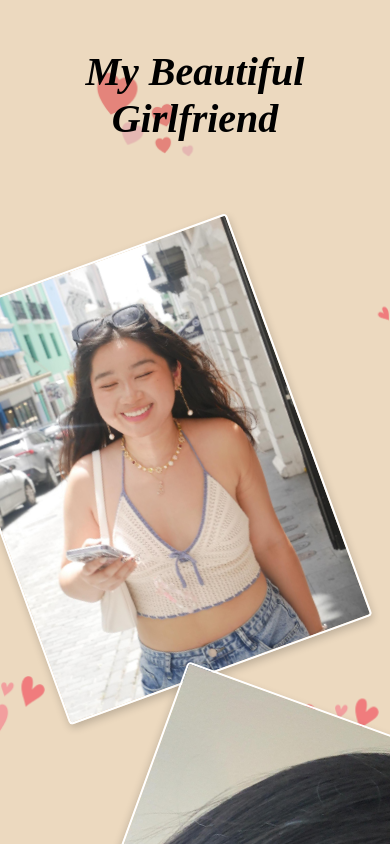
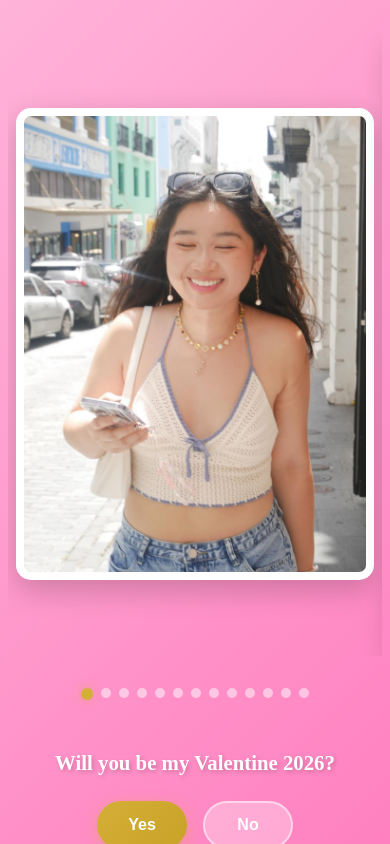
Before and after one commit to aperalta03/Valentines-Gift, a Next.js app: page / in a window 390 px wide. Built offline with nearby package versions, Linux system fonts and the light colour scheme.

Commit message:
First attempt of new set

```diff
--- a/app/components/Collage.jsx
+++ b/app/components/Collage.jsx
@@ -1,13 +1,19 @@
 'use client';
 
-import React, { useState, useEffect } from 'react';
+import React, { useState, useEffect, useRef } from 'react';
 import confetti from 'canvas-confetti';
 import styles from './Collage.module.css';
 
 export default function Collage({ onImagesLoaded }) {
   const [images, setImages] = useState([]);
   const [loadedCount, setLoadedCount] = useState(0);
-  const [noClicks, setNoClicks] = useState(0);
+  const [currentIndex, setCurrentIndex] = useState(0);
+  const [startX, setStartX] = useState(0);
+  const [currentX, setCurrentX] = useState(0);
+  const [isDragging, setIsDragging] = useState(false);
+  const [offset, setOffset] = useState(0);
+  const [isTransitioning, setIsTransitioning] = useState(false);
+  const containerRef = useRef(null);
 
   useEffect(() => {
     async function fetchImages() {
@@ -32,24 +38,84 @@ export default function Collage({ onImagesLoaded }) {
     }
   }, [loadedCount, images, onImagesLoaded]);
 
+  // Touch/Mouse handlers for swiping
+  const handleStart = (clientX) => {
+    setIsDragging(true);
+    setStartX(clientX);
+    setCurrentX(clientX);
+  };
+
+  const handleMove = (clientX) => {
+    if (!isDragging) return;
+    setCurrentX(clientX);
+    const diff = clientX - startX;
+    setOffset(diff);
+  };
+
+  const handleEnd = () => {
+    if (!isDragging) return;
+
+    // Use offset directly since it's already calculated
+    const diff = offset;
+    const threshold = 50; // Minimum swipe distance
+
+    if (Math.abs(diff) > threshold) {
+      setIsTransitioning(true);
+      if (diff > 0 && currentIndex > 0) {
+        // Swipe right - go to previous
+        setCurrentIndex(currentIndex - 1);
+      } else if (diff < 0 && currentIndex < images.length - 1) {
+        // Swipe left - go to next
+        setCurrentIndex(currentIndex + 1);
+      }
+      setTimeout(() => setIsTransitioning(false), 300);
+    }
+
+    setIsDragging(false);
+    setOffset(0);
+  };
+
+  // Touch events
+  const handleTouchStart = (e) => {
+    handleStart(e.touches[0].clientX);
+  };
+
+  const handleTouchMove = (e) => {
+    handleMove(e.touches[0].clientX);
+  };
+
+  const handleTouchEnd = () => {
+    handleEnd();
+  };
+
+  // Mouse events (for desktop testing)
+  const handleMouseDown = (e) => {
+    handleStart(e.clientX);
+  };
+
+  const handleMouseMove = (e) => {
+    if (isDragging) {
+      handleMove(e.clientX);
+    }
+  };
+
+  const handleMouseUp = () => {
+    handleEnd();
+  };
+
   useEffect(() => {
-    const items = document.querySelectorAll(`.${styles.imageItem}`);
-    const observer = new IntersectionObserver(
-      (entries, observerInstance) => {
-        entries.forEach((entry) => {
-          if (entry.isIntersecting) {
-            entry.target.classList.add(styles.visible);
-            observerInstance.unobserve(entry.target);
+    if (isDragging) {
+      const handleMouseMoveEvent = (e) => handleMove(e.clientX);
+      const handleMouseUpEvent = () => handleEnd();
+
+      document.addEventListener('mousemove', handleMouseMoveEvent);
+      document.addEventListener('mouseup', handleMouseUpEvent);
+      return () => {
+        document.removeEventListener('mousemove', handleMouseMoveEvent);
+        document.removeEventListener('mouseup', handleMouseUpEvent);
+      };
     }
-        });
-      },
-      { threshold: 0.1 }
-    );
-    items.forEach((item) => observer.observe(item));
-    return () => {
-      items.forEach((item) => observer.unobserve(item));
-    };
-  }, [images]);
+  }, [isDragging]);
 
   const triggerConfetti = () => {
     const scalar = 4;
@@ -71,39 +137,77 @@ export default function Collage({ onImagesLoaded }) {
   };
 
   const handleNoClick = () => {
-    setNoClicks((prev) => {
-      const newCount = prev + 1;
-      if (newCount >= 2) {
-        triggerConfetti();
-        return 0;
+    // No button can still trigger confetti after a few clicks if desired
+    // For now, keeping it simple
+  };
+
+  const goToPrevious = () => {
+    if (currentIndex > 0) {
+      setCurrentIndex(currentIndex - 1);
     }
-      return newCount;
-    });
   };
+
+  const goToNext = () => {
+    if (currentIndex < images.length - 1) {
+      setCurrentIndex(currentIndex + 1);
+    }
+  };
+
+  const transformX = -currentIndex * 100 + (offset / (containerRef.current?.offsetWidth || 1)) * 100;
 
   return (
     <div className={styles.collageWrapper}>
-      <h1 className={styles.title}>My Beautiful Girlfriend</h1>
-      <div className={styles.collageContainer}>
+      <div className={styles.carouselContainer}
+        ref={containerRef}
+        onTouchStart={handleTouchStart}
+        onTouchMove={handleTouchMove}
+        onTouchEnd={handleTouchEnd}
+        onMouseDown={handleMouseDown}
+      >
+        <div
+          className={`${styles.carouselTrack} ${isDragging ? styles.noTransition : ''}`}
+          style={{ transform: `translateX(${transformX}%)` }}
+        >
           {images.map((file, index) => (
+            <div key={index} className={styles.card}>
               <img
+                src={`/MY_BABY/${file}`}
+                alt={`Image ${index + 1}`}
+                className={styles.cardImage}
+                onLoad={() => setLoadedCount((prev) => prev + 1)}
+                draggable={false}
+              />
+            </div>
+          ))}
+        </div>
+      </div>
+
+      {/* Navigation dots */}
+      {images.length > 1 && (
+        <div className={styles.dotsContainer}>
+          {images.map((_, index) => (
+            <button
               key={index}
-            src={`/MY_BABY/${file}`}
-            alt={`Image ${index}`}
-            className={styles.imageItem}
-            onLoad={() => setLoadedCount((prev) => prev + 1)}
+              className={`${styles.dot} ${index === currentIndex ? styles.activeDot : ''}`}
+              onClick={() => setCurrentIndex(index)}
+              aria-label={`Go to image ${index + 1}`}
             />
           ))}
         </div>
-      <div className={styles.subscriptionSection}>
-        <p className={styles.subscriptionText}>
-          Do you want to be my Valentine and my baby for another year? Renew subscription.
+      )}
+
+      {/* Message section */}
+      <div className={styles.messageSection}>
+        <p className={styles.messageText}>
+          Will you be my Valentine 2026?
         </p>
         <div className={styles.buttonContainer}>
           <button className={styles.yesButton} onClick={handleYesClick}>
             Yes
           </button>
-          <button className={styles.noButton} onClick={handleNoClick}></button>
+          <button className={styles.noButton} onClick={handleNoClick}>
+            No
+          </button>
         </div>
       </div>
     </div>
--- a/app/components/Collage.module.css
+++ b/app/components/Collage.module.css
@@ -1,136 +1,212 @@
 .collageWrapper {
   position: relative;
-    background-image: url('/background.png');
-    background-attachment: fixed;
-    background-size: cover;
-    background-position: center;
+  background: linear-gradient(135deg, #ffb3d9 0%, #ff99cc 50%, #ff80bf 100%);
+  min-height: 100vh;
   display: flex;
   flex-direction: column;
   align-items: center;
-    gap: 1rem;
-    padding: 1rem;
+  padding: 2rem 1rem;
+  z-index: 2;
 }
-.title {
-    font-size: 4rem;
-    font-style: italic;
-    font-weight: bold;
-    margin: 3rem 0;
+
+.carouselContainer {
+  width: 100%;
+  max-width: 400px;
+  margin: 2rem auto;
+  position: relative;
+  overflow: hidden;
+  touch-action: pan-y;
+  cursor: grab;
+  user-select: none;
 }
-.collageContainer {
-    margin-top: 3rem;
+
+.carouselContainer:active {
+  cursor: grabbing;
+}
+
+.carouselTrack {
   display: flex;
-    flex-direction: column;
+  transition: transform 0.3s cubic-bezier(0.4, 0, 0.2, 1);
+  will-change: transform;
+}
+
+.carouselTrack.noTransition {
+  transition: none;
+}
+
+.card {
+  min-width: 100%;
+  padding: 0 1rem;
+  display: flex;
   justify-content: center;
   align-items: center;
-    gap: 1rem;
 }
-.imageItem {
-    width: 20%;
+
+.cardImage {
+  width: 100%;
+  max-width: 350px;
   height: auto;
+  border-radius: 20px;
+  box-shadow: 0 10px 30px rgba(0, 0, 0, 0.2);
   object-fit: cover;
-    border-radius: 4px;
-    border: 4px solid white;
-    box-shadow: 0 4px 8px rgba(0, 0, 0, 0.2);
-    transition: transform 0.6s ease-out, opacity 0.6s ease-out;
-    opacity: 0;
+  display: block;
+  background: white;
+  padding: 0.5rem;
 }
-.imageItem:nth-child(odd) {
-    transform: rotate(-20deg) translateX(-150px);
+
+.dotsContainer {
+  display: flex;
+  justify-content: center;
+  gap: 0.5rem;
+  margin: 1.5rem 0;
+  flex-wrap: wrap;
 }
-.imageItem:nth-child(even) {
-    transform: rotate(20deg) translateX(150px);
+
+.dot {
+  width: 10px;
+  height: 10px;
+  border-radius: 50%;
+  border: none;
+  background-color: rgba(255, 255, 255, 0.5);
+  cursor: pointer;
+  transition: all 0.3s ease;
+  padding: 0;
 }
-.imageItem.visible:nth-child(odd) {
-    transform: rotate(-20deg) translateX(-50px);
-    opacity: 1;
+
+.dot:hover {
+  background-color: rgba(255, 255, 255, 0.7);
+  transform: scale(1.2);
 }
-.imageItem.visible:nth-child(even) {
-    transform: rotate(20deg) translateX(50px);
-    opacity: 1;
+
+.activeDot {
+  background-color: #d4af37;
+  width: 12px;
+  height: 12px;
+  box-shadow: 0 0 10px rgba(212, 175, 55, 0.5);
 }
-.subscriptionSection {
+
+.messageSection {
   text-align: center;
-    margin-top: 10rem;
-    margin-bottom: 5rem;
+  margin-top: 2rem;
+  padding: 0 1rem;
+  max-width: 500px;
 }
-.subscriptionText {
-    font-size: 1.5rem;
-    font-weight: bold;
-    margin-bottom: 1rem;
+
+.messageText {
+  font-size: 1.8rem;
+  font-weight: 600;
+  color: #fff;
+  margin-bottom: 2rem;
+  text-shadow: 2px 2px 4px rgba(0, 0, 0, 0.2);
+  line-height: 1.4;
 }
+
 .buttonContainer {
   display: flex;
-    flex-direction: row;
   justify-content: center;
-    gap: 1rem;
+  gap: 1.5rem;
+  margin-top: 1rem;
 }
+
 .yesButton {
-    background-color: #4CAF50;
+  background: linear-gradient(135deg, #d4af37 0%, #c9a227 100%);
   color: white;
-    border: solid 1px black;
-    padding: 0.5rem 1rem;
-    border-radius: 4px;
-    font-size: 1rem;
+  border: none;
+  padding: 1rem 3rem;
+  border-radius: 50px;
+  font-size: 1.2rem;
+  font-weight: 600;
   cursor: pointer;
-    transition: background-color 0.3s;
+  transition: all 0.3s ease;
+  box-shadow: 0 4px 15px rgba(212, 175, 55, 0.4);
+  min-width: 120px;
 }
+
+.yesButton:hover {
+  transform: translateY(-2px);
+  box-shadow: 0 6px 20px rgba(212, 175, 55, 0.6);
+  background: linear-gradient(135deg, #e5c047 0%, #d4af37 100%);
+}
+
+.yesButton:active {
+  transform: translateY(0);
+}
+
 .noButton {
-    background-color: #F44336;
-    border: none;
-    color: transparent;
-    border: solid 1px black;
-    padding: 0.5rem 1rem;
-    border-radius: 4px;
-    font-size: 1rem;
-    position: relative;
+  background: rgba(255, 255, 255, 0.3);
+  color: white;
+  border: 2px solid rgba(255, 255, 255, 0.5);
+  padding: 1rem 3rem;
+  border-radius: 50px;
+  font-size: 1.2rem;
+  font-weight: 600;
   cursor: pointer;
-    transition: background-color 0.3s;
+  transition: all 0.3s ease;
+  min-width: 120px;
+  backdrop-filter: blur(10px);
 }
-.noButton::before {
-    content: "No";
-    color: white;
-    position: absolute;
-    top: 50%;
-    left: 50%;
-    transform: translate(-50%, -50%);
-    pointer-events: none;
+
+.noButton:hover {
+  background: rgba(255, 255, 255, 0.4);
+  border-color: rgba(255, 255, 255, 0.7);
+  transform: translateY(-2px);
 }
-.noButton:hover {
-    background-color: #4CAF50;
+
+.noButton:active {
+  transform: translateY(0);
 }
-.noButton:hover::before {
-    content: "Yes";
-}
+
 /* MOBILE RESPONSIVENESS */
 @media (max-width: 768px) {
-    .title {
-      font-size: 2.5rem;
-      margin: 2rem 0;
-      text-align: center;
+  .collageWrapper {
+    padding: 1rem 0.5rem;
   }
-    .subscriptionText {
-      font-size: 1.2rem;
+
+  .carouselContainer {
+    max-width: 100%;
+    margin: 1rem auto;
   }
-    .subscriptionSection {
-      margin-top: 3rem;
-      margin-bottom: 3rem;
+
+  .card {
+    padding: 0 0.5rem;
   }
-    .imageItem {
-      width: 90%;
-      border-width: 2px;
+
+  .cardImage {
+    max-width: 100%;
+    border-radius: 15px;
   }
-    .imageItem:nth-child(odd) {
-      transform: rotate(-20deg) translateX(-50px);
+
+  .messageText {
+    font-size: 1.5rem;
+    margin-bottom: 1.5rem;
   }
-    .imageItem:nth-child(even) {
-      transform: rotate(20deg) translateX(50px);
+
+  .buttonContainer {
+    gap: 1rem;
+    flex-direction: row;
   }
-    .imageItem.visible {
-      transform: none;
-      opacity: 1;
+
+  .yesButton,
+  .noButton {
+    padding: 0.9rem 2rem;
+    font-size: 1.1rem;
+    min-width: 100px;
   }
-    .buttonContainer button {
-      font-size: 0.9rem;
-      padding: 0.5rem 0.8rem;
+
+  .dotsContainer {
+    margin: 1rem 0;
   }
 }
+
+@media (max-width: 480px) {
+  .messageText {
+    font-size: 1.3rem;
+  }
+
+  .yesButton,
+  .noButton {
+    padding: 0.8rem 1.5rem;
+    font-size: 1rem;
+    min-width: 90px;
+  }
+}
--- /dev/null
+++ b/app/components/FloatingHearts.jsx
@@ -0,0 +1,56 @@
+'use client';
+
+import React, { useEffect, useRef } from 'react';
+import styles from './FloatingHearts.module.css';
+
+export default function FloatingHearts() {
+  const containerRef = useRef(null);
+
+  useEffect(() => {
+    const container = containerRef.current;
+    if (!container) return;
+
+    const hearts = ['❤️', '💕', '💖', '💗', '💓', '💝'];
+    const createHeart = () => {
+      const heart = document.createElement('div');
+      heart.className = styles.heart;
+      heart.textContent = hearts[Math.floor(Math.random() * hearts.length)];
+
+      const startX = Math.random() * 100;
+      const duration = 15 + Math.random() * 10; // 15-25 seconds
+      const delay = Math.random() * 5;
+      const drift = (Math.random() - 0.5) * 100; // -50 to 50px drift
+
+      heart.style.left = `${startX}%`;
+      heart.style.animationDuration = `${duration}s`;
+      heart.style.animationDelay = `${delay}s`;
+      heart.style.opacity = String(0.3 + Math.random() * 0.4); // 0.3-0.7 opacity
+      heart.style.setProperty('--drift', drift);
+
+      container.appendChild(heart);
+
+      // Remove heart after animation completes
+      setTimeout(() => {
+        if (heart.parentNode) {
+          heart.parentNode.removeChild(heart);
+        }
+      }, (duration + delay) * 1000);
+    };
+
+    // Create initial hearts
+    for (let i = 0; i < 10; i++) {
+      setTimeout(() => createHeart(), i * 500);
+    }
+
+    // Create new hearts periodically
+    const interval = setInterval(() => {
+      createHeart();
+    }, 2000);
+
+    return () => {
+      clearInterval(interval);
+    };
+  }, []);
+
+  return <div ref={containerRef} className={styles.container} />;
+}
--- /dev/null
+++ b/app/components/FloatingHearts.module.css
@@ -0,0 +1,38 @@
+.container {
+  position: fixed;
+  top: 0;
+  left: 0;
+  width: 100%;
+  height: 100%;
+  pointer-events: none;
+  z-index: 1;
+  overflow: hidden;
+}
+
+.heart {
+  position: absolute;
+  bottom: -50px;
+  font-size: 2rem;
+  animation: floatUp linear infinite;
+  user-select: none;
+}
+
+@keyframes floatUp {
+  0% {
+    transform: translateY(0) translateX(0) rotate(0deg);
+    opacity: 0.7;
+  }
+  50% {
+    transform: translateX(calc(var(--drift) * 1px)) rotate(180deg);
+  }
+  100% {
+    transform: translateY(-100vh) translateX(calc(var(--drift) * 2px)) rotate(360deg);
+    opacity: 0;
+  }
+}
+
+@media (max-width: 768px) {
+  .heart {
+    font-size: 1.5rem;
+  }
+}
--- a/app/components/LoadingScreen.module.css
+++ b/app/components/LoadingScreen.module.css
@@ -4,7 +4,7 @@
   left: 0;
   width: 100%;
   height: 100%;
-  background-color: black;
+  background: linear-gradient(135deg, #ffb3d9 0%, #ff99cc 50%, #ff80bf 100%);
   display: flex;
   flex-direction: column;
   justify-content: center;
@@ -26,8 +26,9 @@
 }
 .progressBar {
   height: 100%;
-  background-color: white;
+  background: linear-gradient(90deg, #d4af37 0%, #c9a227 100%);
   transition: width 0.2s ease-out;
+  box-shadow: 0 0 10px rgba(212, 175, 55, 0.5);
 }
 @keyframes fadeOutUp {
   0% {
--- a/app/globals.css
+++ b/app/globals.css
@@ -11,7 +11,7 @@ body {
   margin: 0;
   padding: 0;
   border: none;
-  background-color: #f7d9b4;
+  background: linear-gradient(135deg, #ffb3d9 0%, #ff99cc 50%, #ff80bf 100%);
   overflow-x: hidden;
   overflow-y: auto;
   -ms-overflow-style: none;
--- a/app/page.js
+++ b/app/page.js
@@ -3,6 +3,7 @@
 import React, { useState } from 'react';
 import LoadingScreen from './components/LoadingScreen';
 import Collage from './components/Collage';
+import FloatingHearts from './components/FloatingHearts';
 
 export default function HomePage() {
   const [loadingComplete, setLoadingComplete] = useState(false);
@@ -10,6 +11,7 @@ export default function HomePage() {
 
   return (
     <>
+      <FloatingHearts />
       <Collage onImagesLoaded={() => setCollageLoaded(true)} />
       {(!loadingComplete || !collageLoaded) && (
         <LoadingScreen onComplete={() => setLoadingComplete(true)} />
```
Lines whose indentation alone changed are shown as unchanged.
